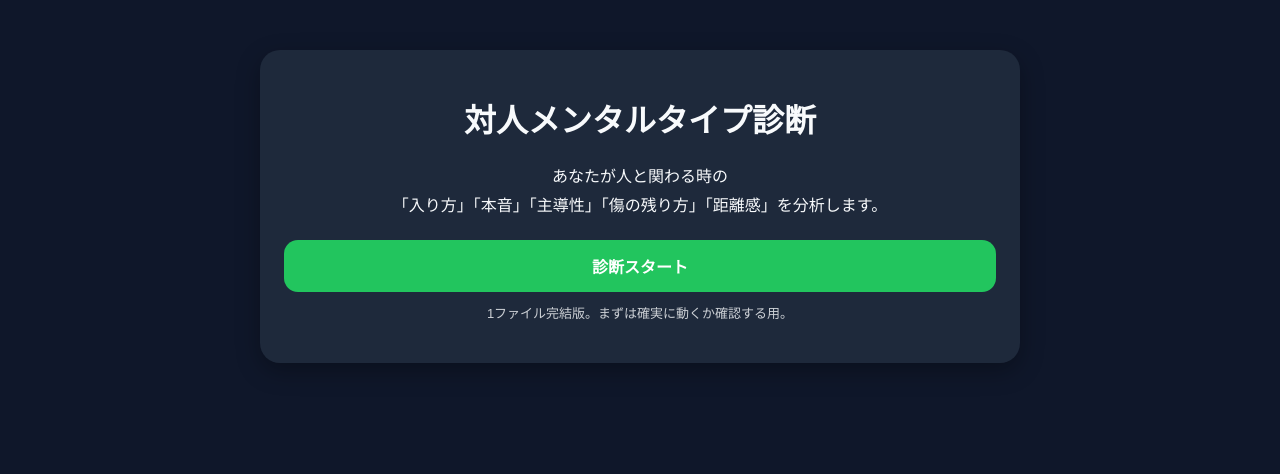
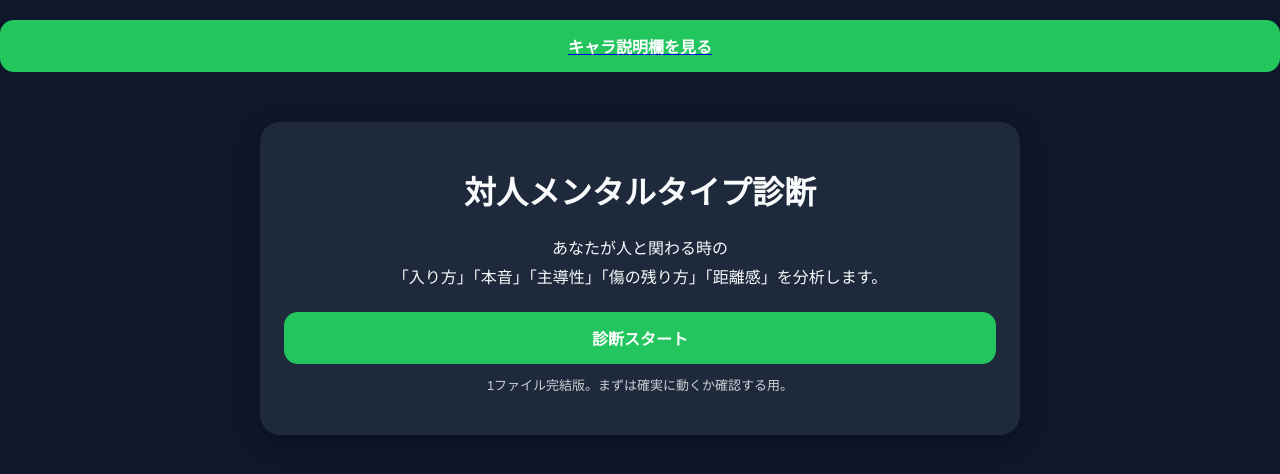
Before and after one commit to s2864ko421taa-design/ABILITY, a plain HTML site: page index.html in a window 1280 px wide. Drawn offline with Linux system fonts and the light colour scheme.

Commit message:
index.html を更新

```diff
--- a/index.html
+++ b/index.html
@@ -1,4 +1,7 @@
 <!DOCTYPE html>
+<a href="types.html">
+  <button>キャラ説明欄を見る</button>
+</a>
 <html lang="ja">
 <head>
   <meta charset="UTF-8" />
```
